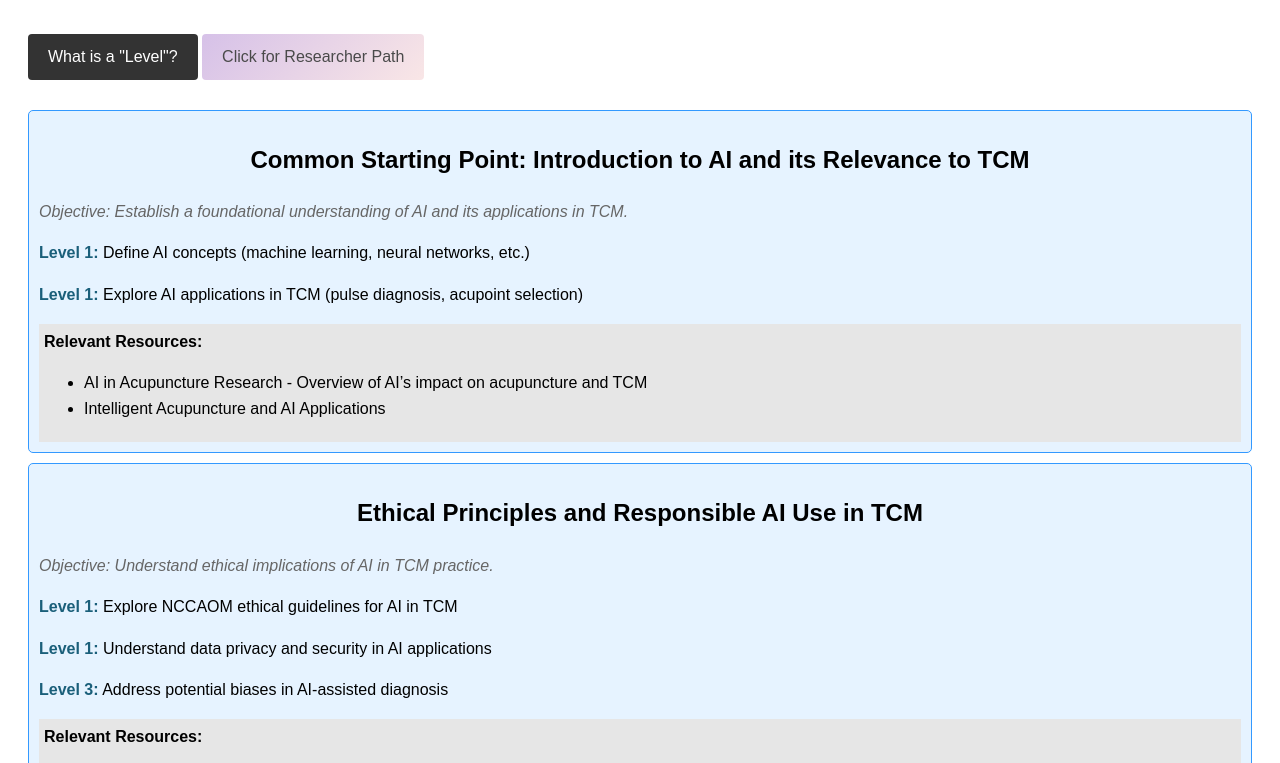
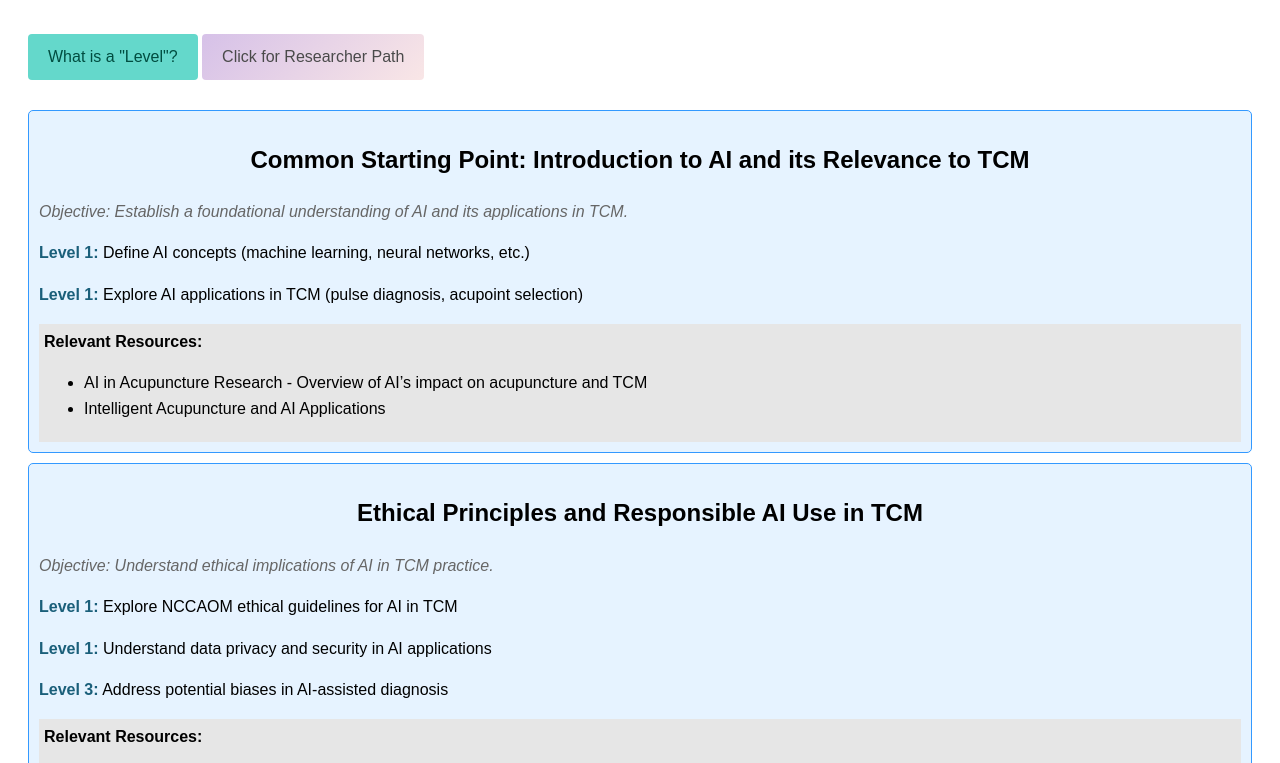
Before and after one commit to swoodeadlock/AIpaths2, a plain HTML site: page index.html in a window 1280 px wide. Shown: the part 108-871 px from the top of the page. Drawn offline with Linux system fonts and the light colour scheme.

Commit message:
Update index.html

```diff
--- a/index.html
+++ b/index.html
@@ -129,8 +129,8 @@
         .learn-more-button {
             display: inline-block;
             margin: 20px 0;
-            background-color: #333;
-            color: white;
+            background-color: #64D8CB;
+            color: #004D40;
             padding: 10px 20px;
             text-decoration: none;
             border-radius: 4px;
@@ -139,7 +139,8 @@
         }
 
         .learn-more-button:hover {
-            background-color: #555;
+            background-color: #4DB6AC;
+            color: white; /* White text on hover for better contrast */
         }
 
 
```
